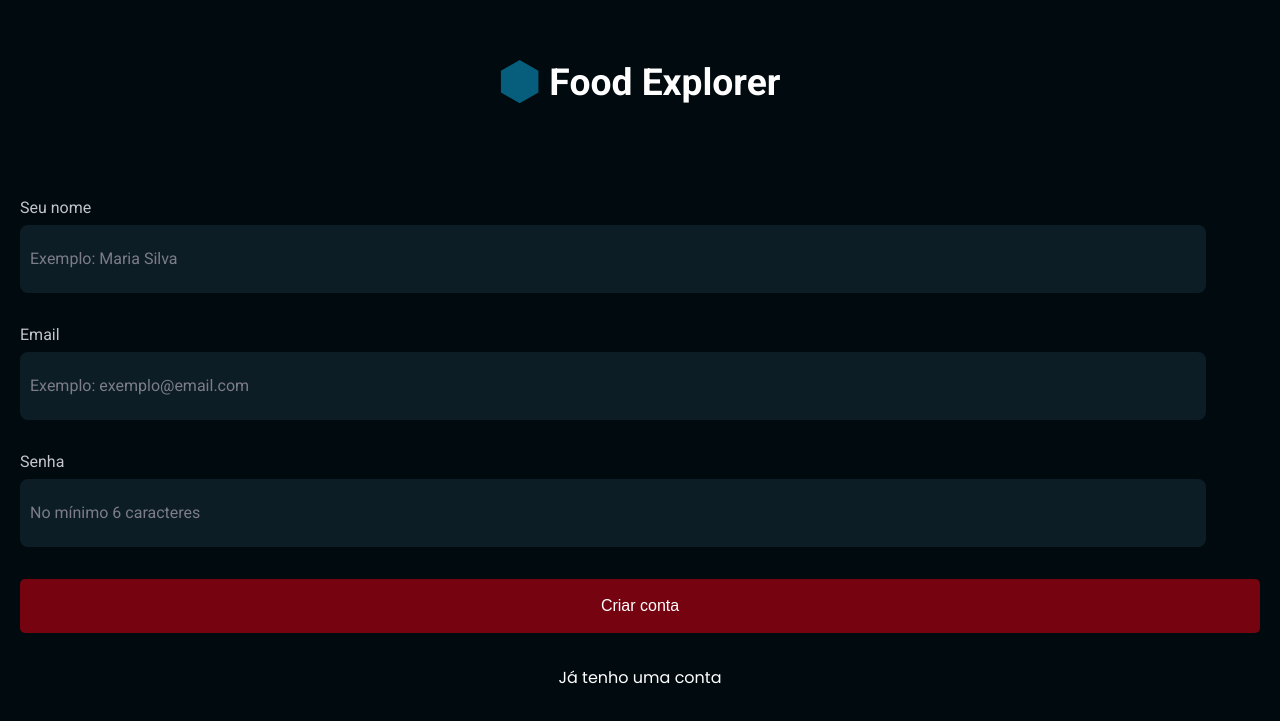
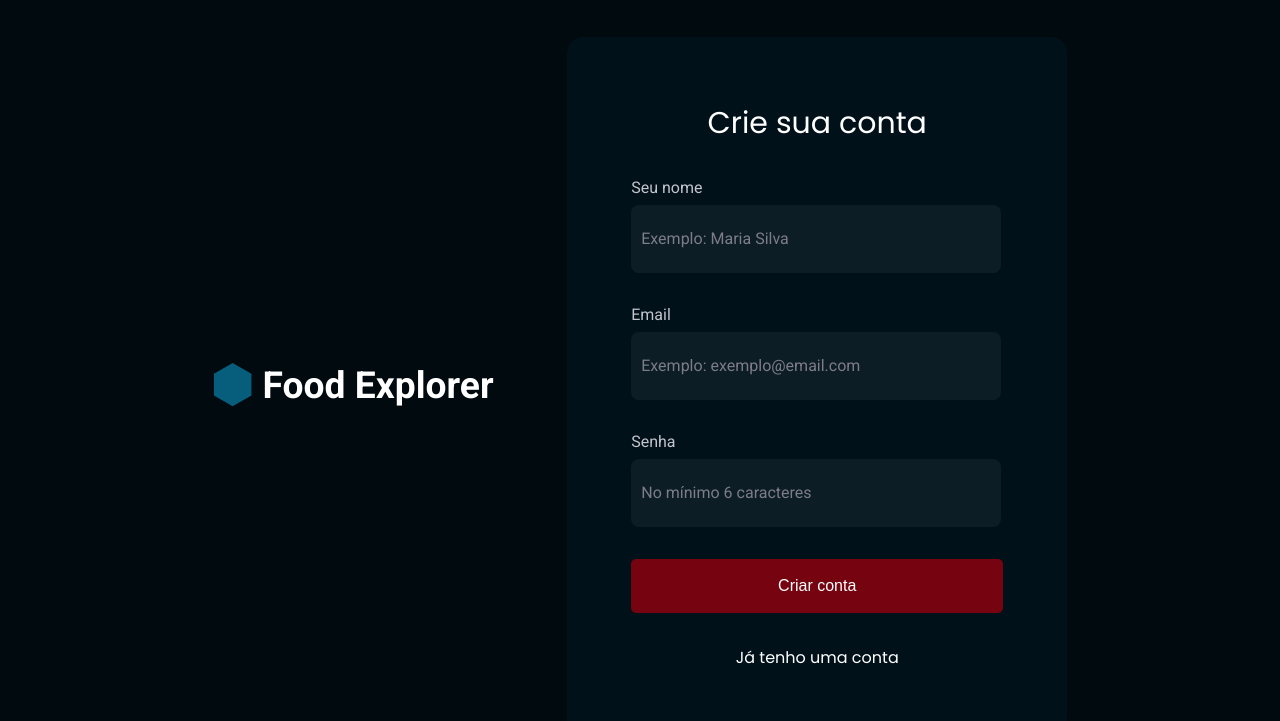
Before and after one commit to marcoslucas28/FoodExplorer-Front, a React (Vite) app: page /register in a window 1280 px wide. Shown: the part 115-836 px from the top of the page. Built offline with nearby package versions, Linux system fonts and the light colour scheme.

Commit message:
feat: make singUp page responsive

```diff
--- a/src/pages/SingUp/index.jsx
+++ b/src/pages/SingUp/index.jsx
@@ -15,11 +15,16 @@ import { notifySuccess, notifyError, notifyLoading, updateToast, notifyInfo } fr
 
 import { useState } from 'react'
 
+import { useBreakpoint } from "../../hooks/useBreakpoint"
+import { SCREEN } from "../../styles/device"
+
 export function SingUp(){
     const [name, setName] = useState("")
     const [email, setEmail] = useState("")
     const [password, setPassword] = useState("")
     const [loading, setLoading] = useState(false)
+
+    const isDesktop = !!useBreakpoint(`(min-width: ${SCREEN.lg})`);
 
     const navigate = useNavigate()
 
@@ -54,6 +59,8 @@ export function SingUp(){
             </Title>
 
             <Content>
+                {isDesktop && <h2>Crie sua conta</h2>}
+
                 <div>
                     <span>Seu nome</span>
                     <Input placeholder="Exemplo: Maria Silva" type="text" onChange={(e) => setName(e.target.value)} />
--- a/src/pages/SingUp/styles.js
+++ b/src/pages/SingUp/styles.js
@@ -1,4 +1,6 @@
 import styled from 'styled-components'
+
+import { DEVICE } from "../../styles/device"
 
 export const Container = styled.div`
     display: flex;
@@ -9,6 +11,10 @@ export const Container = styled.div`
     height: 100vh;
     margin-top: 10rem;
     box-sizing: content-box;
+
+    ${DEVICE.lg} {
+        flex-direction: row;
+    }
 `
 
 export const Title = styled.div`
@@ -35,6 +41,19 @@ export const Content = styled.div`
     align-items: center;
     width: 100%;
     padding: 2rem;
+    max-width: 50rem;
+
+    ${DEVICE.lg} {
+        padding: 6.4rem;
+        background-color: ${({theme}) => theme.COLORS.DARK_700};
+        border-radius: 1.6rem;
+    }
+
+    h2 {
+        color: ${({theme}) => theme.COLORS.LIGHT_100};
+        font-size: 3rem;
+        font-weight: 400;
+    }
 
     > div {
         box-sizing: content-box;
```
